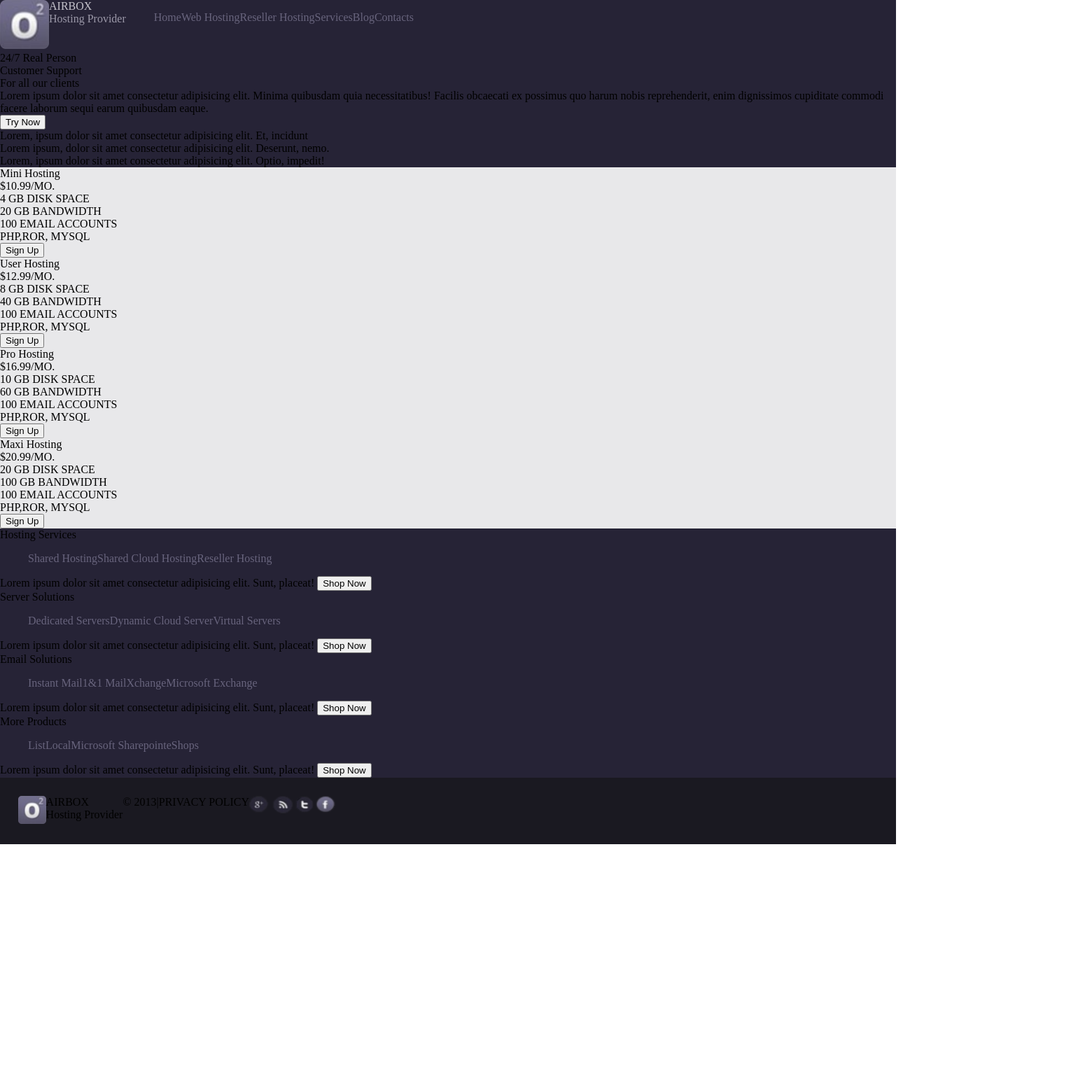
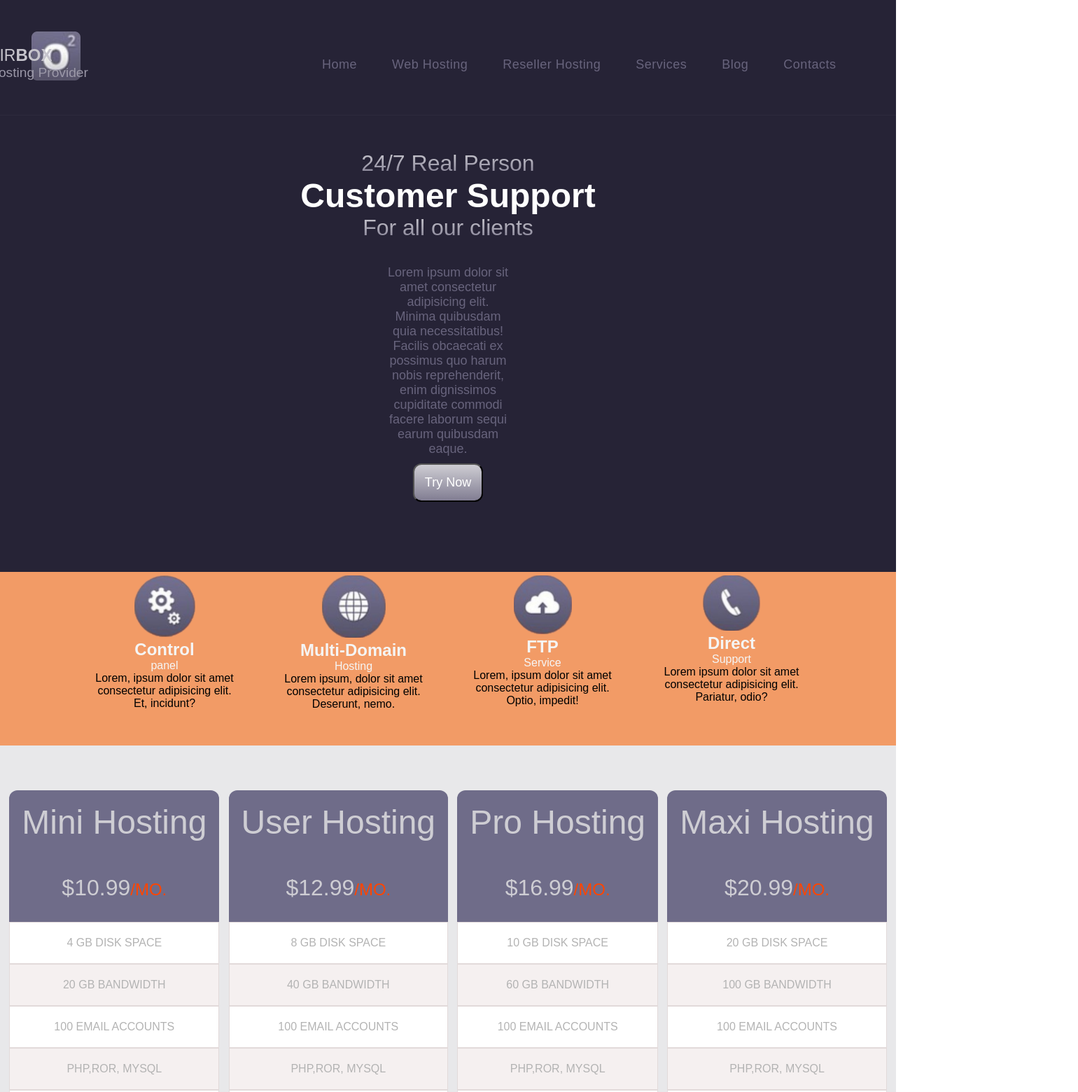
Before and after one commit to tsawyermca/Airbox-Project, a plain HTML site: page index.html in a window 1280 px wide. Shown: the top 1560 px of the page at 70% size, 1540 px wide, since content can reach past the window. Before the commit the page ends 1206 px from the top, so only its background shows below. Drawn offline with Linux system fonts and the light colour scheme.

Commit message:
Finished Airbox
Finished Airbox, Made numerous CSS changes, a few html changes.

```diff
--- a/css/style.css
+++ b/css/style.css
@@ -1,28 +1,56 @@
 body{
     margin: 0;
     padding: 0;
+    font-family: Arial, sans-serif;
 }
 
 header{
     background-color: #262336;
+    padding: 45px;
+    border-bottom: solid 1px #2d2a3d;
+}
+
+.banner{
     display: flex;
+    justify-content: space-between;
 }
 
 .title{
     color: #c6c4cc;
+    font-size: larger;
+    margin-left: -400px;
+    margin-top: 20px;
+}
+
+.AIRbox{
+    font-weight: 500;
+    font-size: larger;
+}
+.airBOX{
+    font-weight: 600;
+    font-size: x-large;
 }
 
 .hopro{
     color: #9b98a8;
 }
 
-ul{
+.nav{
     display: flex;
+    flex-direction: column-reverse;
 }
 
-li{
+header ul{
+    display: flex;
+    width: 800px;
+}
+
+header li{
     color:#68647d;
     list-style:none;
+    letter-spacing: 0.5px;
+    font-size: large;
+    padding: 0 25px;
 }
 
 li>a{
@@ -36,29 +64,209 @@ li>a:visited{
 
 .sectionOne{
     background-color: #262336;
+    display: flex;
+    flex-direction: column;
+    align-items: center;
+    padding-top: 50px;
+}
+
+.textone{
+    font-size: xx-large;
+    background: linear-gradient(to bottom, #CECDD3 0%, #817D92 100%);
+    -webkit-background-clip: text;
+    -webkit-text-fill-color: transparent;
+}
+
+.texttwo{
+    font-size: 48px;
+    font-weight: 700;
+    color: white;
+}
+
+.loremone{
+    color: #68647d;
+    margin: 35px 550px;
+    text-align: center;
+    font-size: large;
+}
+
+.trynow{
+    color: white;
+    background: linear-gradient(to bottom, #CECDD3 0%, #817D92 100%);
+    border-radius: 12px;
+    font-size: large;
+    padding: 15px;
+    margin-top: -25px;
+    margin-bottom: 100px;
 }
 
 .sectionTwo{
-    background-color: #262336;
+    background-color: #f29b66;
+    padding: 5px 65px 50px 65px;
+    display: flex;
+    justify-content: space-evenly;
+}
+
+.section2box{
+    display: flex;
+    flex-direction: column;
+    align-items: center;
+    width: 200px;
+    color: whitesmoke;
+}
+
+.s2bold{
+    font-weight: 600;
+    font-size: x-large;
+}
+
+.loremtwo{
+    text-align: center;
+    color: black;
 }
 
 .sectionThree{
     background-color: #e8e8ea;
+    display: flex;
+    justify-content: space-evenly;
+    padding: 5% 0;
+}
+
+.section3box{
+    text-align: center;
+}
+
+.s3t{
+    background-color: #6f6c89;
+    padding: 18px;
+    border-radius: 12px 12px 0 0;
+    font-size: xxx-large;
+    color: #cecdd3;
+}
+
+.s3p{
+    background-color: #6f6c89;
+    font-size: xx-large;
+    padding: 30px 0;
+    color: #cecdd3;
+}
+
+.s3pmo{
+    font-size: x-large;
+    color: orangered;
+}
+
+.s3d1{
+    background-color: white;
+    padding: 20px 0;
+    color: #b3b3b3;
+    border: 1px solid #e2dada;
+}
+
+.s3d2{
+    background-color: white;
+    padding: 20px 0;
+    color: #b3b3b3;
+    border: 1px solid #e2dada;
+}
+
+.s3d2:nth-child(even){
+    background-color: #f5f0f0;
+}
+
+.s3button{
+    background-color: white;
+    border: 1px solid #e2dada;
+    padding: 5px;
+}
+
+.signup{
+    background-color: orangered;
+    color: white;
+    border-radius: 8px;
+    padding: 10px 25px;
 }
 
 .sectionFour{
     background-color: #262336;
+    display: flex;
+}
+
+.section4box{
+    font-size: large;
+    display: flex;
+    flex-direction: column;
+    padding: 25px 75px 75px 50px;
+    color: #bebcab;
+}
+
+.s4t{
+    font-size: larger;
+    color: #aba9b5;
+    font-weight: 600;
+}
+
+.section4box li{
+    color: white;
+}
+
+.section4box li::marker{
+    color:orange;
+}
+
+.shopnow{
+    margin-top: 10px;
+    padding: 5px 15px;
+    border-radius: 8px;
+    color: white;
+    background: orangered;
+    max-width: 100px;
 }
 
 .sectionFive{
     background-color: #322f40;
+    display: flex;
+    justify-content: center;
 }
 
 footer{
     background-color: #1a1921;
     display: flex;
     padding: 2%;
+    align-items:center;
+}
+
+footer .logo{
+    margin-right: 20px;
+}
+
+.footerbox{
+    display:flex;
+}
+
+.abcopy{
+    font-size: 15px;
+    color: #444153;
+    padding: 0px 15px;
+    white-space: nowrap;
+}
+
+.abox{
+    font-size: 18px;
+    color: #646c89;
+}
+
+.hprov{
+    font-size: 10px;
+}
+
+.copyr{
+    font-size: x-small;
+    color: #444153;
+    display:flex;
+    white-space: nowrap;
 }
 
 .logobuttons{
+    padding: 10px 10px 10px 1100px;
 }
--- a/index.html
+++ b/index.html
@@ -8,14 +8,16 @@
 </head>
 <body>
     <header role="banner">
+        <div class="banner">
             <div class="logo">
                 <img src="./images/logobig.png" alt="Large Airbox Logo">
             </div>
             <div class="title">
-            AIR<span class="airBOX">BOX</span>
+                <span class="AIRbox">AIR</span><span class="airBOX">BOX</span>
                 <br>
                 <span class="hopro">Hosting Provider</span>
             </div>
+            <div class="nav">
                 <nav role="navigation">
                     <ul>
                         <li><a href="#">Home</a></li>
@@ -26,29 +28,56 @@
                         <li><a href="#">Contacts</a></li>
                     </ul>
                 </nav>
+            </div>
+        </div>
     </header>
     <main role="main">
         <div class="sectionOne">
             <div class="textone">24/7 Real Person</div>
             <div class="texttwo">Customer Support</div>
-            <div class="textthree">For all our clients</div>
+            <div class="textone">For all our clients</div>
             <div class="loremone">Lorem ipsum dolor sit amet consectetur adipisicing elit. Minima quibusdam quia necessitatibus! Facilis obcaecati ex possimus quo harum nobis reprehenderit, enim dignissimos cupiditate commodi facere laborum sequi earum quibusdam eaque.</div>
             <button class="trynow">Try Now</button>
         </div>
         <div class="sectionTwo">
             <div class="section2box">
+                <div class="s2circ">
+                    <img src="./images/gearbutton.png" alt="image of a gear">
+                </div>
+                <span class="s2bold">Control</span>
+                panel
                 <div class="loremtwo">
-                    Lorem, ipsum dolor sit amet consectetur adipisicing elit. Et, incidunt
+                    Lorem, ipsum dolor sit amet consectetur adipisicing elit. Et, incidunt?
                 </div>
             </div>
             <div class="section2box">
+                <div class="s2circ">
+                    <img src="./images/worldbutton.png" alt="image of globe icon">
+                </div>
+                <span class="s2bold">Multi-Domain</span>
+                Hosting
                 <div class="loremtwo">
                     Lorem ipsum, dolor sit amet consectetur adipisicing elit. Deserunt, nemo.
                 </div>
             </div>
             <div class="section2box">
+                <div class="s2circ">
+                    <img src="./images/cloudbutton.png" alt="image of upload to cloud">
+                </div>
+                <span class="s2bold">FTP</span>
+                Service
                 <div class="loremtwo">
                     Lorem, ipsum dolor sit amet consectetur adipisicing elit. Optio, impedit!
+                </div>
+            </div>
+            <div class="section2box">
+                <div class="s2circ">
+                    <img src="./images/phonebutton.png" alt="image of phone">
+                </div>
+                <span class="s2bold">Direct</span>
+                Support
+                <div class="loremtwo">
+                    Lorem ipsum dolor sit amet consectetur adipisicing elit. Pariatur, odio?
                 </div>
             </div>
         </div>
@@ -166,6 +195,7 @@
         </div>
         <div class="sectionFive">
             <div class="sitelogos">
+                <img src="./images/sitelogos.png" alt="site logos for wordpress, magento, opencart, and joomla">
             </div>
         </div>
     </main>
@@ -178,7 +208,9 @@
             <br>
             <span class="hprov">Hosting Provider</span>
         </div>
+        <div class="copyr">
             &copy; 2013|PRIVACY POLICY
+        </div>
         <div class="logobuttons">
             <img src="./images/extrasitebuttons.png" alt="buttons for additional sites">
         </div>
```
Also changed, not shown: images/cloudbutton.png (added), images/gearbutton.png (added), images/phonebutton.png (added), images/sitelogos.png (added), images/worldbutton.png (added). Lines whose indentation alone changed are shown as unchanged.
